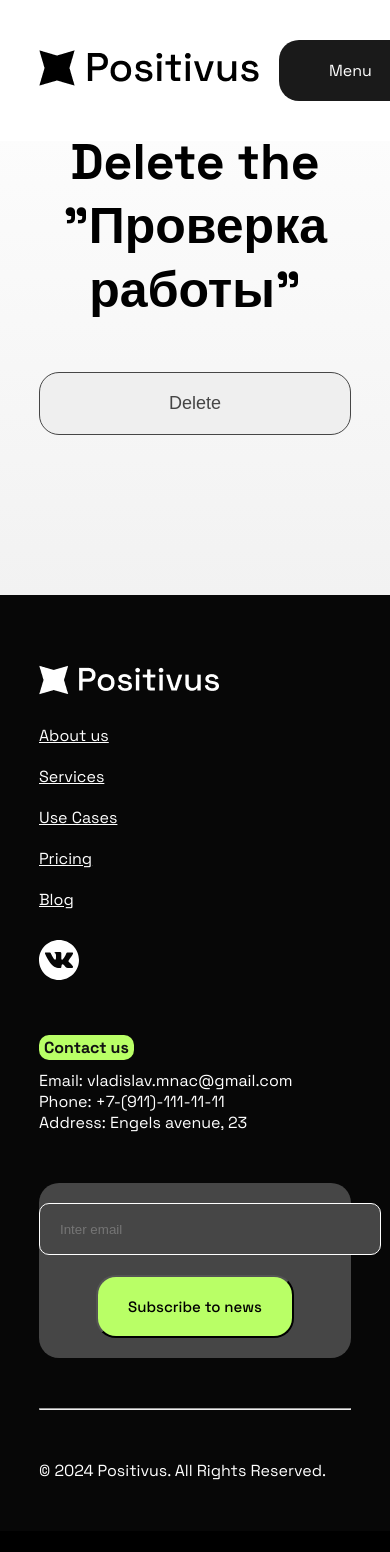
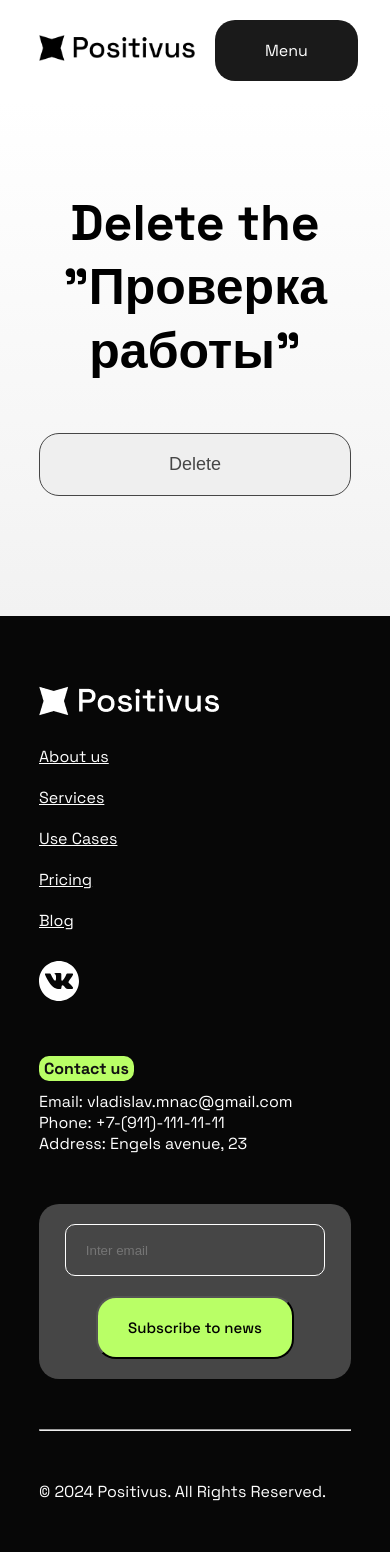
Before and after one commit to Lavislad/Freelance, a Django app: page /feedback/1/delete in a window 390 px wide. Before the commit the page ends 1480 px from the top, so only its background shows below. Run offline with Django 5.2, Linux system fonts and the light colour scheme; data comes from the database, SQL or seed files in the repository; some libraries are stand-ins or nearby versions.

Commit message:
Phone Adaptation Fix

```diff
--- a/Freelance/main/static/main/css/main.css
+++ b/Freelance/main/static/main/css/main.css
@@ -80,9 +80,9 @@ header {
 
 .header1 {
     background: #fff;
-    position: fixed;
+    position: sticky;
     width: 100%;
-    top: 0;
+    top: -1px;
     left: 0;
     z-index: 100;
     transition: border-bottom 300ms ease-in-out;
@@ -694,22 +696,32 @@ footer hr {
         min-width: 80vw;
     }
 
+    .wrapper {
+        padding: 40px 0;
+    }
+
     header {
-        padding-bottom: 50px;
         display: flex;
         justify-content: space-between;
-        align-content: center;
+        align-items: center;
         gap: 20px;
+        padding: 20px 0;
     }
 
     header nav {
-        width: 100%;
+        width: fit-content;
+        height: fit-content;
+        top: 0;
     }
 
     header span {
         align-content: center;
-       position: relative;
-        top: 10px;
+        position: relative;
+    }
+
+    header span a img {
+        width: 40vw;
+        margin: auto 0;
     }
 
     .hero--1 {
@@ -773,6 +785,7 @@ footer hr {
         display: block;
         margin: 0 auto;
         margin-top: 20px;
+        width: 70%;
     }
 
     footer .footer-elems .email button {
@@ -857,6 +874,7 @@ footer hr {
         font-weight: 400;
         font-size: 16px;
         border: 0;
+        box-sizing: content-box;
     }
 
     header nav ul {
```
Also changed, not shown: other parts of Freelance/main/static/main/css/main.css (+20 -8 lines).
